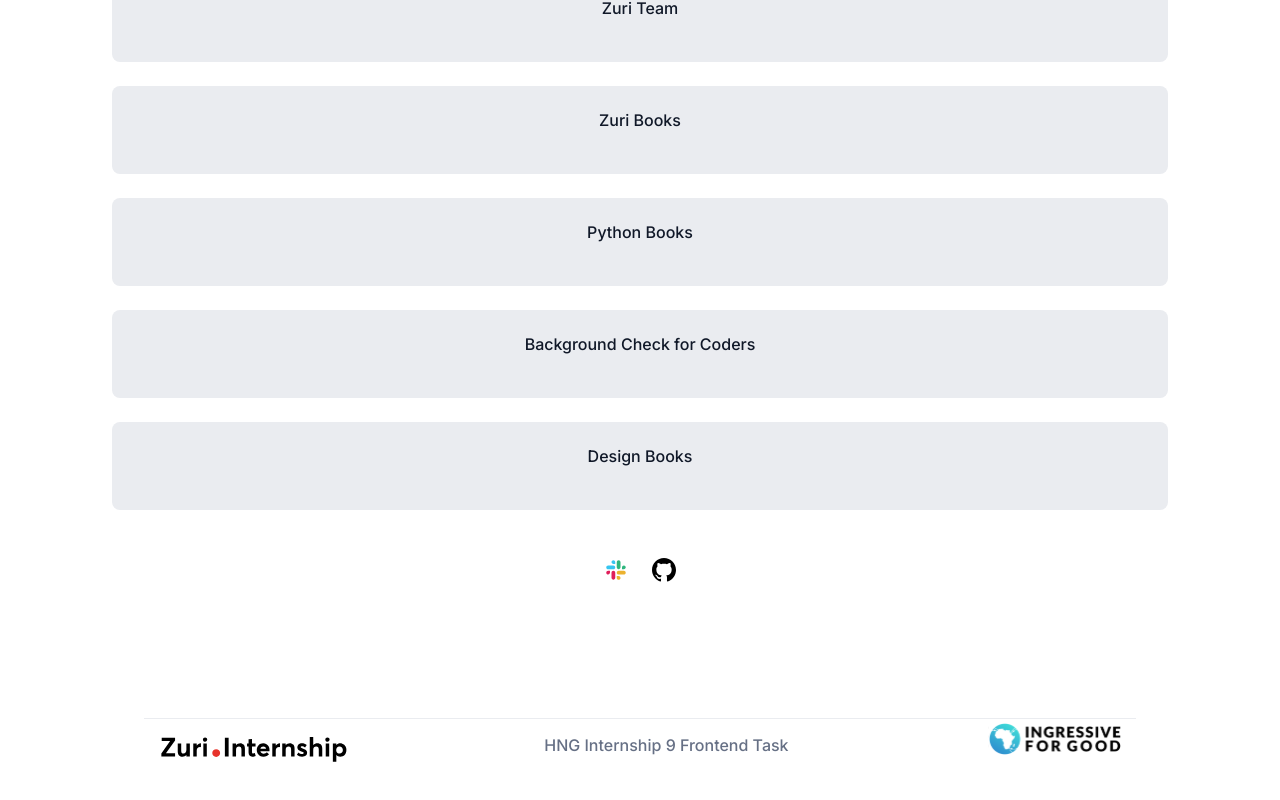
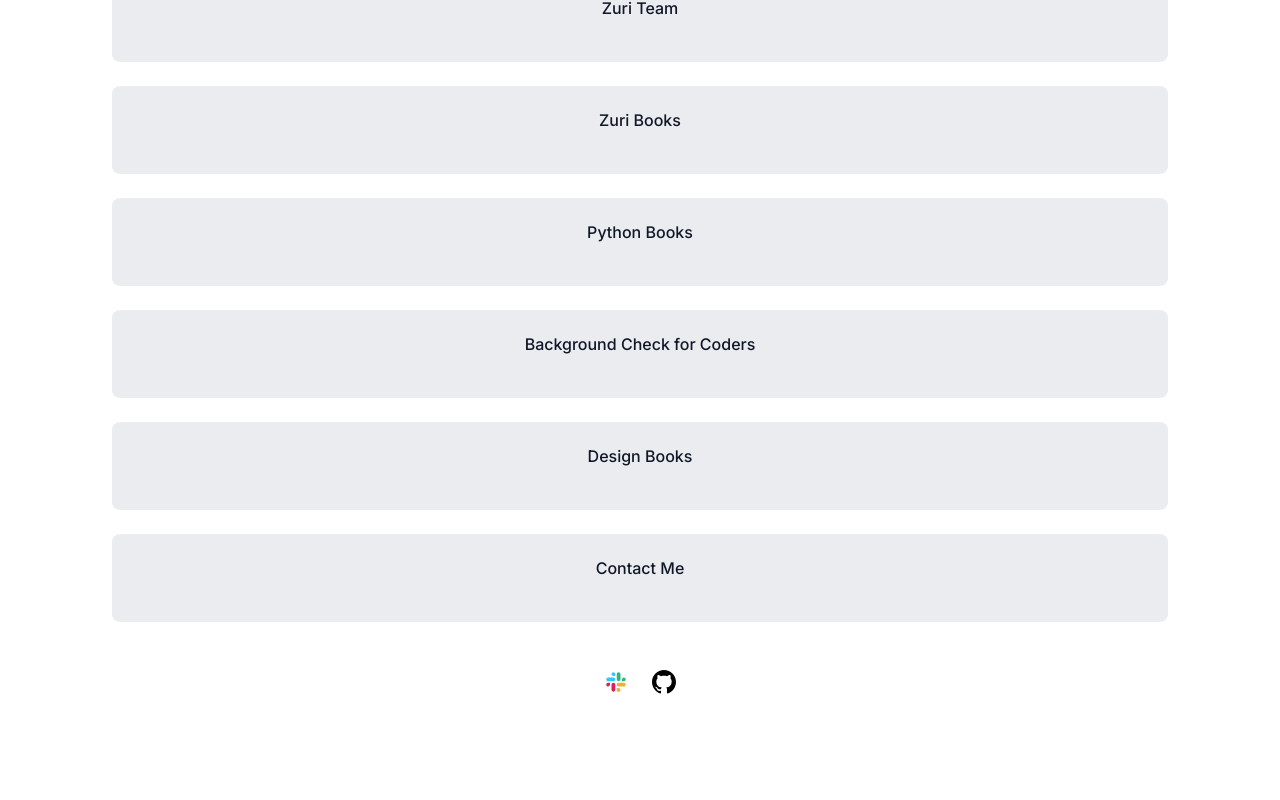
Before and after one commit to Mally13/hngistage1, a React (Create React App) app: page / in a window 1280 px wide. Shown: the part 406-1206 px from the top of the page. Built offline with nearby package versions, Linux system fonts and the light colour scheme.

Commit message:
feat: contact me button

```diff
--- a/src/components/main.js
+++ b/src/components/main.js
@@ -17,7 +17,8 @@ const data = [
     ['book__python','https://books.zuri.team/python-for-beginners?ref_id=%3Cyourslackname%3E', 'Python Books','where you feature the book as if you were selling it'],
     ['pitch','https://background.zuri.team/', 'Background Check for Coders',' where you pitch a service for doing background checks on coders'],
     ['book_design','https://books.zuri.team/design-rules', 'Design Books','where you pitch the free design book offered by Zuri'],
-]
+    ['contact', '/contact','Contact Me', '']
+  ]
 
 
 function Main(){
```
